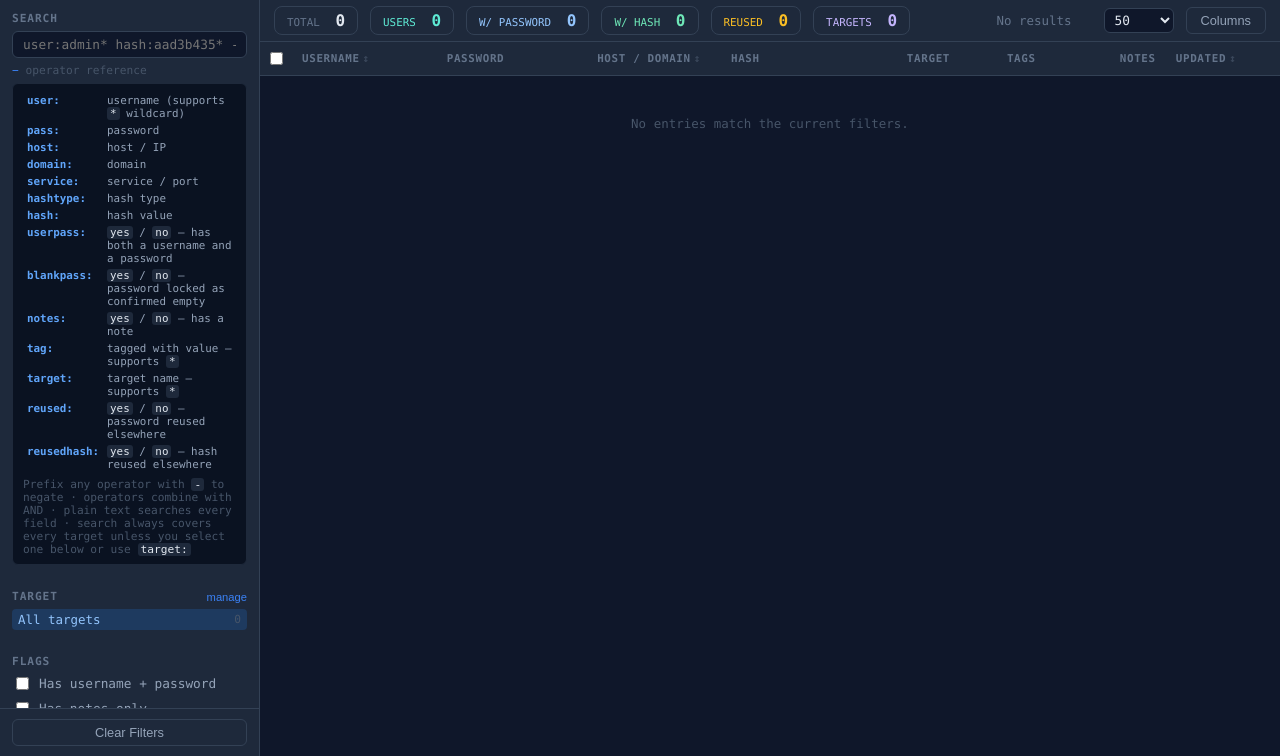
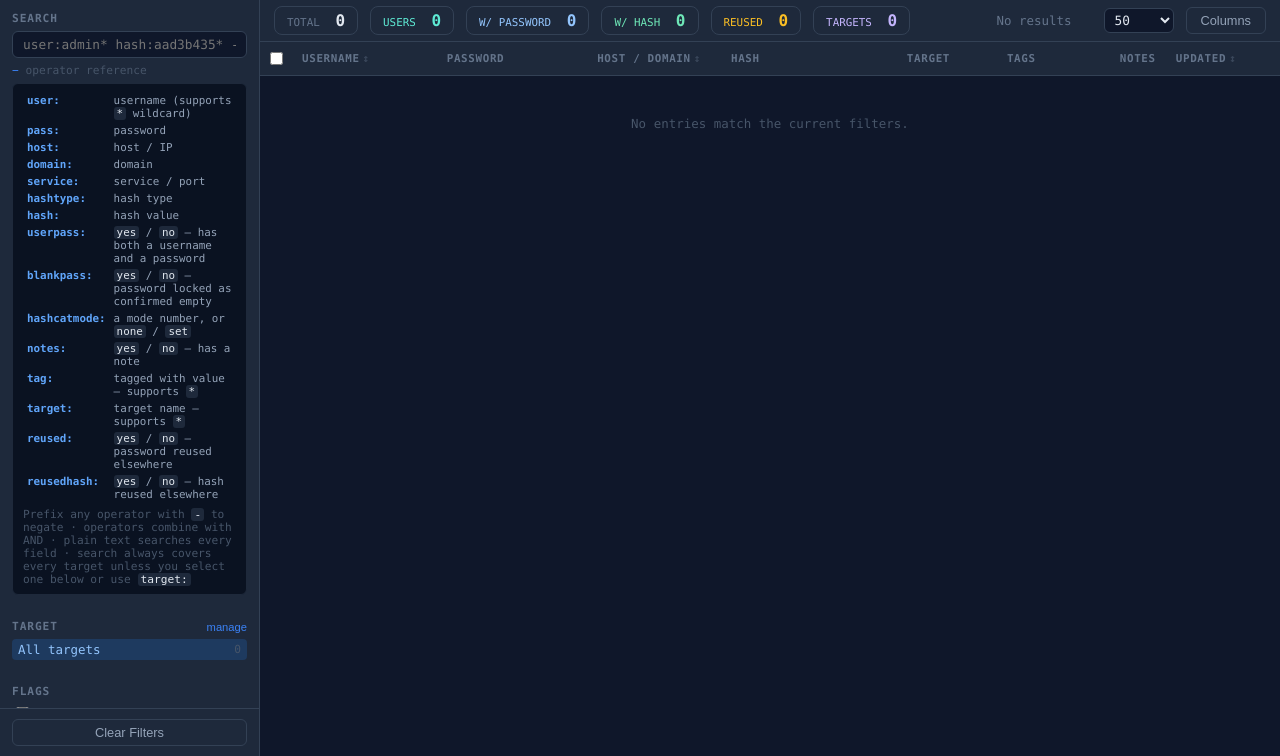
Before and after one commit to BearlyStable/SCTFCM, a Flask app: page / in a window 1280 px wide, after a click on "operator reference". Shown: the part 44-800 px from the top of the page. Run offline with Flask 3, Linux system fonts and the light colour scheme; data that the repository does not hold is empty.

Commit message:
add Hashcat mode support and export functionality; update UI and documentation

```diff
--- a/src/app.py
+++ b/src/app.py
@@ -5,6 +5,7 @@ import re
 import shlex
 import sqlite3
 import uuid
+import zipfile
 from datetime import datetime, timezone
 from pathlib import Path
 
@@ -60,6 +61,7 @@ def init_db():
             service           TEXT,
             hash_type         TEXT,
             hash              TEXT,
+            hashcat_mode      INTEGER,
             notes             TEXT,
             tags              TEXT,
             created_at        TEXT DEFAULT (datetime('now')),
@@ -75,6 +77,8 @@ def init_db():
         entry_cols = {row["name"] for row in conn.execute("PRAGMA table_info(entries)")}
         if "password_is_blank" not in entry_cols:
             conn.execute("ALTER TABLE entries ADD COLUMN password_is_blank INTEGER NOT NULL DEFAULT 0")
+        if "hashcat_mode" not in entry_cols:
+            conn.execute("ALTER TABLE entries ADD COLUMN hashcat_mode INTEGER")
 
 
 init_db()
@@ -191,6 +195,21 @@ def parse_search_query(search_str: str):
             cond = "password_is_blank = 1"
             conditions.append(cond if (yes ^ negate) else f"NOT ({cond})")
 
+        elif op == 'hashcatmode':
+            v = value.lower()
+            if v in ('none', 'unset'):
+                conditions.append(f"{'NOT ' if negate else ''}(hashcat_mode IS NULL)")
+            elif v in ('any', 'set'):
+                conditions.append(f"{'NOT ' if negate else ''}(hashcat_mode IS NOT NULL)")
+            else:
+                try:
+                    mode_val = int(value)
+                except ValueError:
+                    plain_terms.append(token)
+                    continue
+                conditions.append(f"{'NOT ' if negate else ''}(hashcat_mode = ?)")
+                params.append(mode_val)
+
         else:
             plain_terms.append(token)
 
@@ -270,7 +289,7 @@ _LIST_COLUMNS = f"""
     entries.id, entries.target_id, targets.name AS target_name,
     entries.username, entries.password, entries.password_is_blank,
     entries.host, entries.domain, entries.service,
-    entries.hash_type, entries.hash, entries.notes, entries.tags,
+    entries.hash_type, entries.hash, entries.hashcat_mode, entries.notes, entries.tags,
     entries.created_at, entries.updated_at,
     ({_PW_REUSE_EXPR}) AS password_reuse_count,
     ({_HASH_REUSE_EXPR}) AS hash_reuse_count
@@ -426,6 +445,18 @@ def _apply_password_lock(body, values):
         values["password_is_blank"] = False
 
 
+def _parse_hashcat_mode(raw):
+    """Returns (ok, value). value is an int, or None meaning "clear it" —
+    hashcat mode 0 (raw MD5) is a real mode, so this must not be conflated
+    with "not provided" the way a merely-falsy value would be."""
+    if raw is None or raw == "":
+        return True, None
+    try:
+        return True, int(str(raw).strip())
+    except (TypeError, ValueError):
+        return False, None
+
+
 def _values_has_password(values):
     return bool(values.get("password_is_blank")) or bool((values.get("password") or "").strip())
 
@@ -437,12 +468,12 @@ def _row_has_password(row):
 def _insert_entry(conn, target_id, values, tags):
     cur = conn.execute(
         """INSERT INTO entries (target_id, username, password, password_is_blank, host, domain,
-                                 service, hash_type, hash, notes, tags)
-           VALUES (?,?,?,?,?,?,?,?,?,?,?)""",
+                                 service, hash_type, hash, hashcat_mode, notes, tags)
+           VALUES (?,?,?,?,?,?,?,?,?,?,?,?)""",
         (target_id, values.get("username"), values.get("password"),
          int(bool(values.get("password_is_blank"))), values.get("host"),
          values.get("domain"), values.get("service"), values.get("hash_type"), values.get("hash"),
-         values.get("notes"), json.dumps(tags) if tags else None),
+         values.get("hashcat_mode"), values.get("notes"), json.dumps(tags) if tags else None),
     )
     return cur.lastrowid
 
@@ -523,6 +554,9 @@ def _merge_or_create_entry(conn, target_id, values, tags):
         if values.get(f):
             set_parts.append(f"{f}=?")
             params.append(values[f])
+    if values.get("hashcat_mode") is not None:
+        set_parts.append("hashcat_mode=?")
+        params.append(values["hashcat_mode"])
     if values.get("notes"):
         prev_notes = existing["notes"]
         new_notes = f"{prev_notes}\n{values['notes']}" if prev_notes else values["notes"]
@@ -550,6 +584,11 @@ def api_create_entry():
     _apply_password_lock(body, values)
     if not (values["username"] or values["hash"] or _values_has_password(values)):
         return jsonify(error="Entry needs at least a username, password, or hash"), 400
+
+    ok, hashcat_mode = _parse_hashcat_mode(body.get("hashcat_mode"))
+    if not ok:
+        return jsonify(error="hashcat_mode must be a whole number"), 400
+    values["hashcat_mode"] = hashcat_mode
 
     target_id = body.get("target_id")
     target_id = int(target_id) if target_id else None
@@ -638,6 +677,14 @@ def api_update_entry(eid):
         if not (values["username"] or values["hash"] or _values_has_password(values)):
             return jsonify(error="Entry needs at least a username, password, or hash"), 400
 
+        if "hashcat_mode" in body:
+            ok, hashcat_mode = _parse_hashcat_mode(body.get("hashcat_mode"))
+            if not ok:
+                return jsonify(error="hashcat_mode must be a whole number"), 400
+            values["hashcat_mode"] = hashcat_mode
+        else:
+            values["hashcat_mode"] = row["hashcat_mode"]
+
         target_id = row["target_id"]
         if "target_id" in body:
             target_id = int(body["target_id"]) if body["target_id"] else None
@@ -646,11 +693,11 @@ def api_update_entry(eid):
 
         conn.execute(
             """UPDATE entries SET target_id=?, username=?, password=?, password_is_blank=?, host=?, domain=?,
-                                   service=?, hash_type=?, hash=?, notes=?, updated_at=datetime('now')
+                                   service=?, hash_type=?, hash=?, hashcat_mode=?, notes=?, updated_at=datetime('now')
                WHERE id=?""",
             (target_id, values["username"], values["password"], int(values["password_is_blank"]),
              values["host"], values["domain"], values["service"], values["hash_type"], values["hash"],
-             values["notes"], eid),
+             values["hashcat_mode"], values["notes"], eid),
         )
 
     return api_get_entry(eid)
@@ -714,12 +761,20 @@ def api_bulk_update_entries():
         raw = raw_fields.pop("target_id")
         target_id_val = int(raw) if raw else None
 
+    hashcat_mode_set = "hashcat_mode" in raw_fields
+    hashcat_mode_val = None
+    if hashcat_mode_set:
+        raw_hcm = raw_fields.pop("hashcat_mode")
+        ok, hashcat_mode_val = _parse_hashcat_mode(raw_hcm)
+        if not ok:
+            return jsonify(error="hashcat_mode must be a whole number"), 400
+
     clean_fields = {f: _clean(v) for f, v in raw_fields.items() if f in EDITABLE_FIELDS}
 
     tags_add = [t.strip().lstrip('#') for t in (body.get("tags_add") or []) if isinstance(t, str) and t.strip()]
     tags_remove = [t.strip().lstrip('#') for t in (body.get("tags_remove") or []) if isinstance(t, str) and t.strip()]
 
-    if not clean_fields and not target_id_set and not tags_add and not tags_remove:
+    if not clean_fields and not target_id_set and not hashcat_mode_set and not tags_add and not tags_remove:
         return jsonify(error="No changes specified"), 400
 
     with get_db() as conn:
@@ -743,12 +798,15 @@ def api_bulk_update_entries():
             else:
                 updated_ids.append(r["id"])
 
-        if updated_ids and (clean_fields or target_id_set):
+        if updated_ids and (clean_fields or target_id_set or hashcat_mode_set):
             set_parts = [f"{f}=?" for f in clean_fields]
             params = list(clean_fields.values())
             if target_id_set:
                 set_parts.append("target_id=?")
                 params.append(target_id_val)
+            if hashcat_mode_set:
+                set_parts.append("hashcat_mode=?")
+                params.append(hashcat_mode_val)
             set_parts.append("updated_at=datetime('now')")
             ph2 = ",".join("?" * len(updated_ids))
             conn.execute(
@@ -974,6 +1032,7 @@ EXPORT_FIELDS = {
     "service":     "Service",
     "hash_type":   "Hash Type",
     "hash":        "Hash",
+    "hashcat_mode": "Hashcat Mode",
     "tags":        "Tags",
     "notes":       "Notes",
     "created_at":  "Created",
@@ -1039,6 +1098,66 @@ def api_export_entries():
     )
 
 
+# ── Hashcat export ───────────────────────────────────────────────────────────
+# One line per entry, "username:hash" (username replaced with <no username>
+# when absent) — the shape hashcat's --username flag expects. Only entries
+# with both a hash and a Hashcat Mode set are included; entries are grouped
+# by mode since a hashcat hash-list must be single-mode. A single matching
+# mode downloads as one SCTFCM-hashcat.<mode> file; more than one mode
+# bundles them together as a zip.
+
+def _hashcat_line(row):
+    username = row["username"] or "<no username>"
+    return f"{username}:{row['hash']}"
+
+
+@app.route("/api/entries/export/hashcat")
+def api_export_hashcat():
+    p = request.args
+    sql_where, params, order_sql = build_entry_filter(p)
+
+    with get_db() as conn:
+        rows = conn.execute(
+            f"""SELECT entries.username, entries.hash, entries.hashcat_mode
+                FROM entries LEFT JOIN targets ON targets.id = entries.target_id
+                WHERE ({sql_where})
+                  AND entries.hash IS NOT NULL AND TRIM(entries.hash) != ''
+                  AND entries.hashcat_mode IS NOT NULL
+                ORDER BY {order_sql}""",
+            params,
+        ).fetchall()
+
+    if not rows:
+        return jsonify(error="No entries with both a hash and a Hashcat Mode set match the current filters"), 400
+
+    groups = {}
+    for row in rows:
+        groups.setdefault(row["hashcat_mode"], []).append(row)
+
+    if len(groups) == 1:
+        mode, group_rows = next(iter(groups.items()))
+        body = "\n".join(_hashcat_line(r) for r in group_rows) + "\n"
+        filename = f"SCTFCM-hashcat.{mode}"
+        return Response(
+            body,
+            mimetype="text/plain",
+            headers={"Content-Disposition": f"attachment; filename={filename}"},
+        )
+
+    buf = io.BytesIO()
+    with zipfile.ZipFile(buf, "w", zipfile.ZIP_DEFLATED) as zf:
+        for mode, group_rows in sorted(groups.items()):
+            body = "\n".join(_hashcat_line(r) for r in group_rows) + "\n"
+            zf.writestr(f"SCTFCM-hashcat.{mode}", body)
+
+    zip_filename = f"sctfcm-hashcat-export-{datetime.now(timezone.utc).strftime('%Y%m%d-%H%M%S')}.zip"
+    return Response(
+        buf.getvalue(),
+        mimetype="application/zip",
+        headers={"Content-Disposition": f"attachment; filename={zip_filename}"},
+    )
+
+
 # ── Stats ──────────────────────────────────────────────────────────────────────
 
 @app.route("/api/stats")
--- a/src/static/app.js
+++ b/src/static/app.js
@@ -133,11 +133,16 @@ const COLUMN_DEFS = [
   ['password', 'Password'],
   ['host',     'Host / Domain'],
   ['hash',     'Hash'],
+  ['hashcat_mode', 'Hashcat Mode', false],
   ['target',   'Target'],
   ['tags',     'Tags'],
   ['notes',    'Notes'],
   ['updated',  'Updated'],
 ];
+
+function defaultColumnVisibility() {
+  return Object.fromEntries(COLUMN_DEFS.map(([k, , def]) => [k, def !== false]));
+}
 
 function loadVisibleColumns() {
   try {
@@ -145,9 +150,9 @@ function loadVisibleColumns() {
     // pre-rename key, read once as a fallback so an existing viewer's column
     // choices survive the CCM -> SCTFCM rename.
     const raw = localStorage.getItem('sctfcm-visible-columns') || localStorage.getItem('ccm-visible-columns');
-    if (raw) return { ...Object.fromEntries(COLUMN_DEFS.map(([k]) => [k, true])), ...JSON.parse(raw) };
+    if (raw) return { ...defaultColumnVisibility(), ...JSON.parse(raw) };
   } catch {}
-  return Object.fromEntries(COLUMN_DEFS.map(([k]) => [k, true]));
+  return defaultColumnVisibility();
 }
 
 const visibleColumns = loadVisibleColumns();
@@ -320,7 +325,7 @@ function updateSortHeaders() {
 
 async function loadEntries() {
   const tbody = qs('#entries-tbody');
-  tbody.innerHTML = `<tr><td colspan="10" style="text-align:center;padding:24px;color:#475569">Loading…</td></tr>`;
+  tbody.innerHTML = `<tr><td colspan="11" style="text-align:center;padding:24px;color:#475569">Loading…</td></tr>`;
 
   const data = await api('/api/entries?' + buildQueryParams());
   state.total = data.total;
@@ -354,7 +359,7 @@ function renderEntries(entries) {
   state.currentPageIds = entries.map(en => en.id);
 
   if (!entries.length) {
-    tbody.innerHTML = `<tr><td colspan="10" style="text-align:center;padding:40px;color:#475569">No entries match the current filters.</td></tr>`;
+    tbody.innerHTML = `<tr><td colspan="11" style="text-align:center;padding:40px;color:#475569">No entries match the current filters.</td></tr>`;
     updateBulkBar();
     applyColumnVisibility();
     return;
@@ -377,12 +382,17 @@ function renderEntries(entries) {
       ? `${en.hash_type ? `<span class="badge badge-hashtype">${esc(en.hash_type)}</span> ` : ''}${credCellHtml(en.hash)}`
       : (en.hash_type ? `<span class="badge badge-hashtype">${esc(en.hash_type)}</span>` : '<span class="cred-empty">—</span>');
 
+    const hashcatCell = (en.hashcat_mode !== null && en.hashcat_mode !== undefined)
+      ? `<span class="badge badge-hashtype" title="Hashcat mode ${en.hashcat_mode}">${en.hashcat_mode}</span>`
+      : '<span class="cred-empty">—</span>';
+
     return `<tr class="row-hover${reusedRow}" data-id="${en.id}" style="border-bottom:1px solid #1e293b;${bg}">
       <td style="padding:7px 6px;text-align:center"><input type="checkbox" class="row-select-cb" data-id="${en.id}" style="width:auto;accent-color:#3b82f6" ${checked}></td>
       <td style="padding:7px 10px;font-weight:600;color:#e2e8f0">${en.username ? esc(en.username) : '<span class="cred-empty">—</span>'}</td>
       <td data-col="password" style="padding:7px 10px">${passwordCellHtml(en)} ${reuseBadge(en.password_reuse_count, 'Password')}</td>
       <td data-col="host" style="padding:7px 10px">${hostCell}</td>
       <td data-col="hash" style="padding:7px 10px">${hashCell} ${reuseBadge(en.hash_reuse_count, 'Hash')}</td>
+      <td data-col="hashcat_mode" style="padding:7px 10px">${hashcatCell}</td>
       <td data-col="target" style="padding:7px 10px">${targetCell}</td>
       <td data-col="tags" style="padding:7px 10px">${tagsPreview(en.tags)}</td>
       <td data-col="notes" style="padding:7px 10px">${textPreview(en.notes)}</td>
@@ -522,6 +532,7 @@ const BULK_EDIT_FIELDS = [
   ['domain',    'Domain', 'text'],
   ['service',   'Service / Port', 'text'],
   ['hash_type', 'Hash Type', 'text'],
+  ['hashcat_mode', 'Hashcat Mode', 'text'],
 ];
 
 function renderBulkEditFields() {
@@ -662,6 +673,10 @@ function renderDetail(entry) {
         <label>Hash Type</label>
         <input type="text" id="d-hashtype" value="${esc(entry.hash_type || '')}">
       </div>
+      <div class="form-field">
+        <label>Hashcat Mode <span style="color:#475569;font-weight:400">(number)</span></label>
+        <input type="text" inputmode="numeric" id="d-hashcatmode" value="${entry.hashcat_mode === null || entry.hashcat_mode === undefined ? '' : entry.hashcat_mode}">
+      </div>
       <div class="form-field" style="grid-column:1 / -1">
         <label>Hash</label>
         <input type="text" id="d-hash" value="${esc(entry.hash || '')}">
@@ -736,6 +751,7 @@ function renderDetail(entry) {
           domain:    qs('#d-domain').value,
           service:   qs('#d-service').value,
           hash_type: qs('#d-hashtype').value,
+          hashcat_mode: qs('#d-hashcatmode').value,
           hash:      qs('#d-hash').value,
           notes:     qs('#d-notes').value,
         }),
@@ -870,6 +886,7 @@ function openEntryModal() {
   qs('#entry-domain').value = '';
   qs('#entry-service').value = '';
   qs('#entry-hashtype').value = '';
+  qs('#entry-hashcatmode').value = '';
   qs('#entry-hash').value = '';
   qs('#entry-tags').value = '';
   qs('#entry-notes').value = '';
@@ -894,6 +911,7 @@ qs('#save-entry-btn').addEventListener('click', async () => {
     domain:    qs('#entry-domain').value,
     service:   qs('#entry-service').value,
     hash_type: qs('#entry-hashtype').value,
+    hashcat_mode: qs('#entry-hashcatmode').value,
     hash:      qs('#entry-hash').value,
     notes:     qs('#entry-notes').value,
     tags,
@@ -1105,6 +1123,7 @@ const EXPORT_FIELDS = [
   ['password',    'Password',   true],
   ['hash_type',   'Hash Type',  true],
   ['hash',        'Hash',       true],
+  ['hashcat_mode', 'Hashcat Mode', false],
   ['host',        'Host',       false],
   ['domain',      'Domain',     false],
   ['service',     'Service',    false],
@@ -1130,6 +1149,13 @@ qs('#export-modal').addEventListener('click', e => {
 
 qs('#do-backup-btn').addEventListener('click', () => {
   window.location.href = '/api/backup';
+});
+
+qs('#do-hashcat-export-btn').addEventListener('click', () => {
+  const params = buildQueryParams();
+  params.delete('page');
+  params.delete('per_page');
+  window.location.href = '/api/entries/export/hashcat?' + params.toString();
 });
 
 qs('#do-export-btn').addEventListener('click', () => {
--- a/src/templates/index.html
+++ b/src/templates/index.html
@@ -51,6 +51,7 @@
                 <tr><td>hash:</td><td>hash value</td></tr>
                 <tr><td>userpass:</td><td><code>yes</code> / <code>no</code> — has both a username and a password</td></tr>
                 <tr><td>blankpass:</td><td><code>yes</code> / <code>no</code> — password locked as confirmed empty</td></tr>
+                <tr><td>hashcatmode:</td><td>a mode number, or <code>none</code> / <code>set</code></td></tr>
                 <tr><td>notes:</td><td><code>yes</code> / <code>no</code> — has a note</td></tr>
                 <tr><td>tag:</td><td>tagged with value — supports <code>*</code></td></tr>
                 <tr><td>target:</td><td>target name — supports <code>*</code></td></tr>
@@ -163,6 +164,7 @@
               <th data-col="password"   style="padding:7px 10px;width:170px;border-bottom:1px solid #334155">Password</th>
               <th data-sort="host" data-col="host" style="padding:7px 10px;width:150px;border-bottom:1px solid #334155">Host / Domain<i class="sort-icon">↕</i></th>
               <th data-col="hash"       style="padding:7px 10px;width:210px;border-bottom:1px solid #334155">Hash</th>
+              <th data-col="hashcat_mode" style="padding:7px 10px;width:90px;border-bottom:1px solid #334155">Hashcat</th>
               <th data-col="target"     style="padding:7px 10px;width:110px;border-bottom:1px solid #334155">Target</th>
               <th data-col="tags"       style="padding:7px 10px;width:130px;border-bottom:1px solid #334155">Tags</th>
               <th data-col="notes"      style="padding:7px 10px;border-bottom:1px solid #334155">Notes</th>
@@ -171,7 +173,7 @@
             </tr>
           </thead>
           <tbody id="entries-tbody">
-            <tr><td colspan="10" style="text-align:center;padding:40px;color:#475569">No entries yet — add one to get started.</td></tr>
+            <tr><td colspan="11" style="text-align:center;padding:40px;color:#475569">No entries yet — add one to get started.</td></tr>
           </tbody>
         </table>
       </div>
@@ -228,6 +230,10 @@
       <div class="form-field">
         <label>Hash Type</label>
         <input type="text" id="entry-hashtype" placeholder="NTLM, bcrypt, SHA256…">
+      </div>
+      <div class="form-field">
+        <label>Hashcat Mode <span style="color:#475569;font-weight:400">(number)</span></label>
+        <input type="text" inputmode="numeric" id="entry-hashcatmode" placeholder="e.g. 1000 for NTLM">
       </div>
       <div class="form-field" style="grid-column:1 / -1">
         <label>Hash</label>
@@ -355,6 +361,15 @@ jdoe:1104:aad3b435b51404eeaad3b435b51404ee:8846f7eaee8fb117ad06bdd830b7586c:::">
     </div>
 
     <hr style="border:none;border-top:1px solid #1e293b;margin:18px 0 14px">
+    <h2 style="font-size:1.1rem;font-weight:700;color:#e2e8f0;margin-bottom:6px">Hashcat Export</h2>
+    <p style="color:#64748b;font-size:0.78rem;margin-bottom:14px">Exports entries matching the current filters that have both a hash and a Hashcat Mode set, as <code>username:hash</code> lines (<code>&lt;no username&gt;</code> when absent) — compatible with hashcat's <code>--username</code> flag. One <code>SCTFCM-hashcat.&lt;mode&gt;</code> file per mode present; bundled as a .zip when more than one mode matches.</p>
+    <div style="display:flex;justify-content:flex-end">
+      <button class="btn btn-ghost" id="do-hashcat-export-btn">
+        <svg width="13" height="13" viewBox="0 0 24 24" fill="none" stroke="currentColor" stroke-width="2.5" style="display:inline;margin-right:5px;vertical-align:-2px"><path d="M21 9v10a2 2 0 0 1-2 2H5a2 2 0 0 1-2-2V5a2 2 0 0 1 2-2h10"/><polyline points="16 3 21 3 21 8"/><line x1="10" y1="14" x2="21" y2="3"/></svg>Export Hashcat List
+      </button>
+    </div>
+
+    <hr style="border:none;border-top:1px solid #1e293b;margin:18px 0 14px">
     <h2 style="font-size:1.1rem;font-weight:700;color:#e2e8f0;margin-bottom:6px">Database Backup</h2>
     <p style="color:#64748b;font-size:0.78rem;margin-bottom:14px">Downloads the full SQLite database — all targets, entries, tags and notes.</p>
     <div style="display:flex;justify-content:flex-end">
```
Also changed, not shown: README.md.
